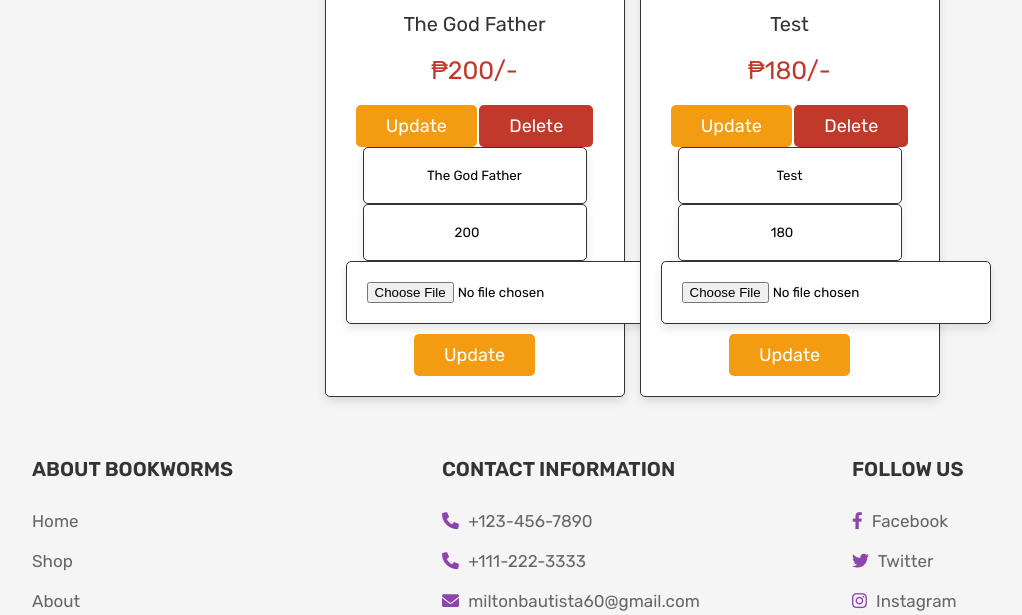
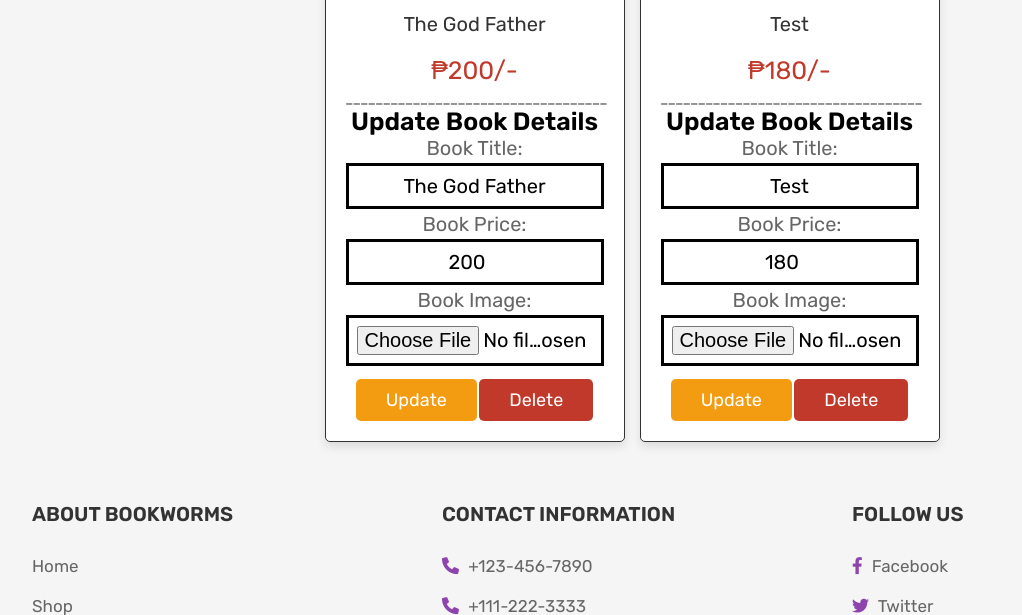
Before and after one commit to Miltonyuu/Bookworms-application, a PHP site: page /user_products.php in a window 1280 px wide. Shown: the part 930-1545 px from the top of the page, without its empty margins (8-1030 px from the left). Run offline with PHP 8.4, Linux system fonts and the light colour scheme; a user stored in the database is signed in; data comes from the database, SQL or seed files in the repository.

Commit message:
update the front end of the book details in the sellbook page
update the front end of the book details in the sellbook page

```diff
--- a/css/style.css
+++ b/css/style.css
@@ -886,6 +886,8 @@ section{
    border-radius: .5rem;
 }
 
+/* css for the user profile starts here*/
+
 .form_wrapper {
 	background: #fff;
 	width: 800px;
@@ -1128,7 +1130,7 @@ section{
 		padding-bottom: 20px;
 	}
 }
-
+/* css for the user profile ends here*/
 
 
 .footer{
--- /dev/null
+++ b/css/update_book_process.css
@@ -0,0 +1,14 @@
+.show-products .box-container .box .book_desc{
+    font-size: 20px;
+    color: var(--light-color);
+ }
+
+ .show-products .box-container .box .box_ubd{
+    width: 100%;
+    font-size: 20px;
+    border: 3px solid rgb(0, 0, 0);
+    margin-top: 3px;
+    margin-bottom: 3px;
+    padding: 8px;
+    text-align: center;
+ }
--- a/user_products.php
+++ b/user_products.php
@@ -84,6 +84,7 @@ header('location:user_products.php');
 <title>products</title>
 <link rel="stylesheet" href="https://cdnjs.cloudflare.com/ajax/libs/font-awesome/6.0.0/css/all.min.css">
 <link rel="stylesheet" href="css/admin_style.css">
+<link rel="stylesheet" href="css/update_book_process.css">
 <link rel="stylesheet" href="css/style.css">
   </head>
 <body>
@@ -112,22 +113,29 @@ while($fetch_products = mysqli_fetch_assoc($select_products)){
       <img src="uploaded_img/<?php echo $fetch_products['image']; ?>" alt="">
       <div class="name"><?php echo $fetch_products['name']; ?></div>
       <div class="price">₱<?php echo $fetch_products['price']; ?>/-</div>
-<a href="user_products.php?update=<?php echo $fetch_products['id']; ?>" class="option-btn">update</a>
-<a href="user_products.php?delete=<?php echo $fetch_products['id']; ?>" class="delete-btn" onclick="return confirm('delete this product?');">delete</a>
+      <!--<a href="user_products.php?update=<?php echo $fetch_products['id']; ?>" class="option-btn">update</a>-->
+      <!--<a href="user_products.php?delete=<?php echo $fetch_products['id']; ?>" class="delete-btn" onclick="return confirm('delete this product?');">delete</a>-->
+
+        <p>___________________________________</p>
+        <span style="font-size:25px; color:black; font-weight:bold;">Update Book Details</span>
 
         <form action="" method="post" enctype="multipart/form-data">
             <input type="hidden" name="update_p_id" value="<?php echo $fetch_products['id']; ?>">
             <input type="hidden" name="update_old_image" value="<?php echo $fetch_products['image']; ?>">
-            <input type="text" name="update_name" value="<?php echo $fetch_products['name']; ?>" class="box" required>
-            <input type="number" name="update_price" value="<?php echo $fetch_products['price']; ?>" min="0" class="box" required>
-            <input type="file" name="update_image" accept="image/jpg, image/jpeg, image/png" class="box">
+            <span class="book_desc">Book Title:</span>
+            <input type="text" name="update_name" value="<?php echo $fetch_products['name']; ?>" class="box_ubd" required>
+            <!--<label for="" class="box">Book Title:</label> -->
+            <!--<input type="text" name="update_name" value="<?php echo $fetch_products['name']; ?>" class="box_ubd" required>-->
+            <span class="book_desc">Book Price:</span>
+            <input type="number" name="update_price" value="<?php echo $fetch_products['price']; ?>" min="0" class="box_ubd" required>
+            <span class="book_desc">Book Image:</span>
+            <input type="file" name="update_image" accept="image/jpg, image/jpeg, image/png" class="box_ubd">
             <input type="submit" value="update" name="update_product" class="option-btn">
+            <a href="user_products.php?delete=<?php echo $fetch_products['id']; ?>" class="delete-btn" onclick="return confirm('delete this product?');">delete</a>
         </form>
       </div>
     <?php
-} }else{
-echo '<p class="empty">no products added yet!</p>';
-}
+      } }else{echo '<p class="empty">no products added yet!</p>';}
     ?>
 </div>
 </section>
```
Also changed, not shown: uploaded_img/hungergamesimages (1).jpg (added). Lines whose indentation alone changed are shown as unchanged.
